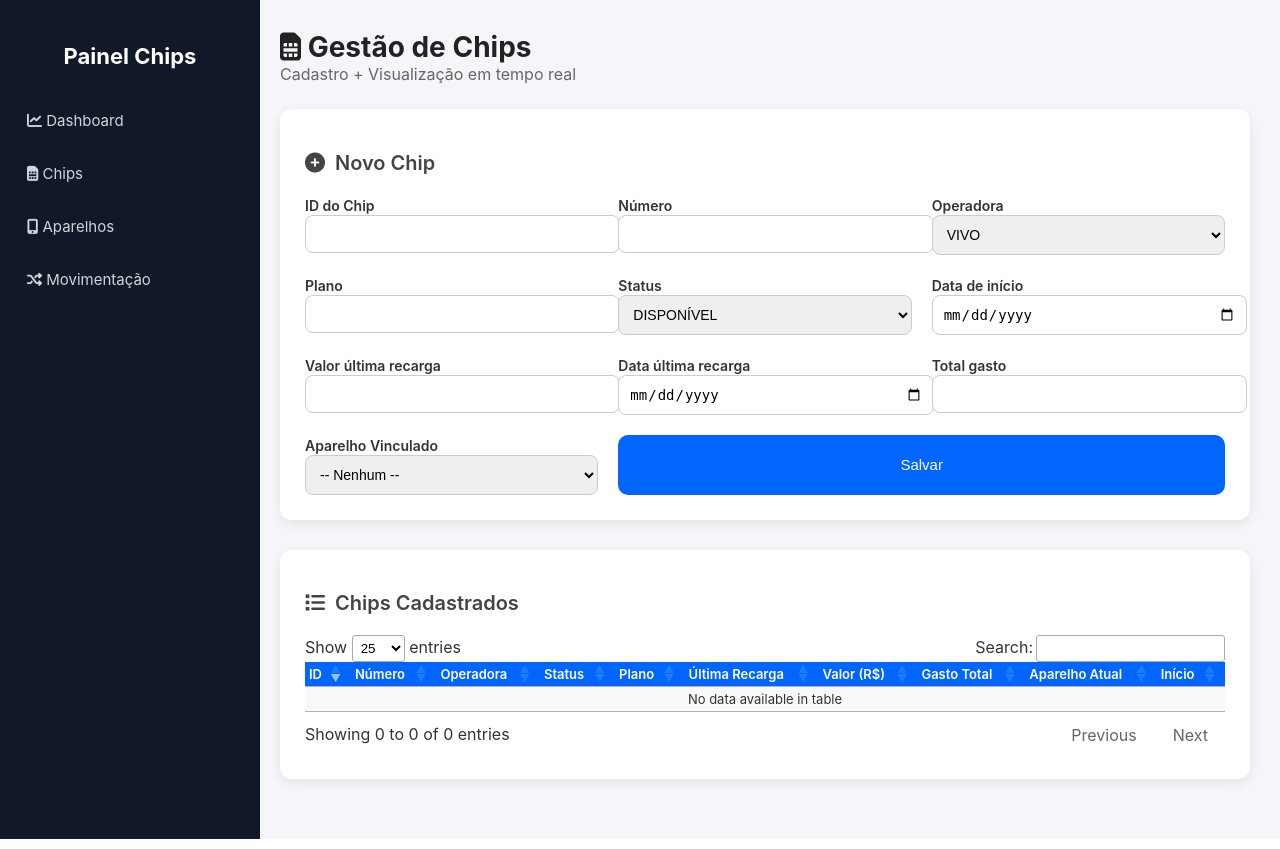
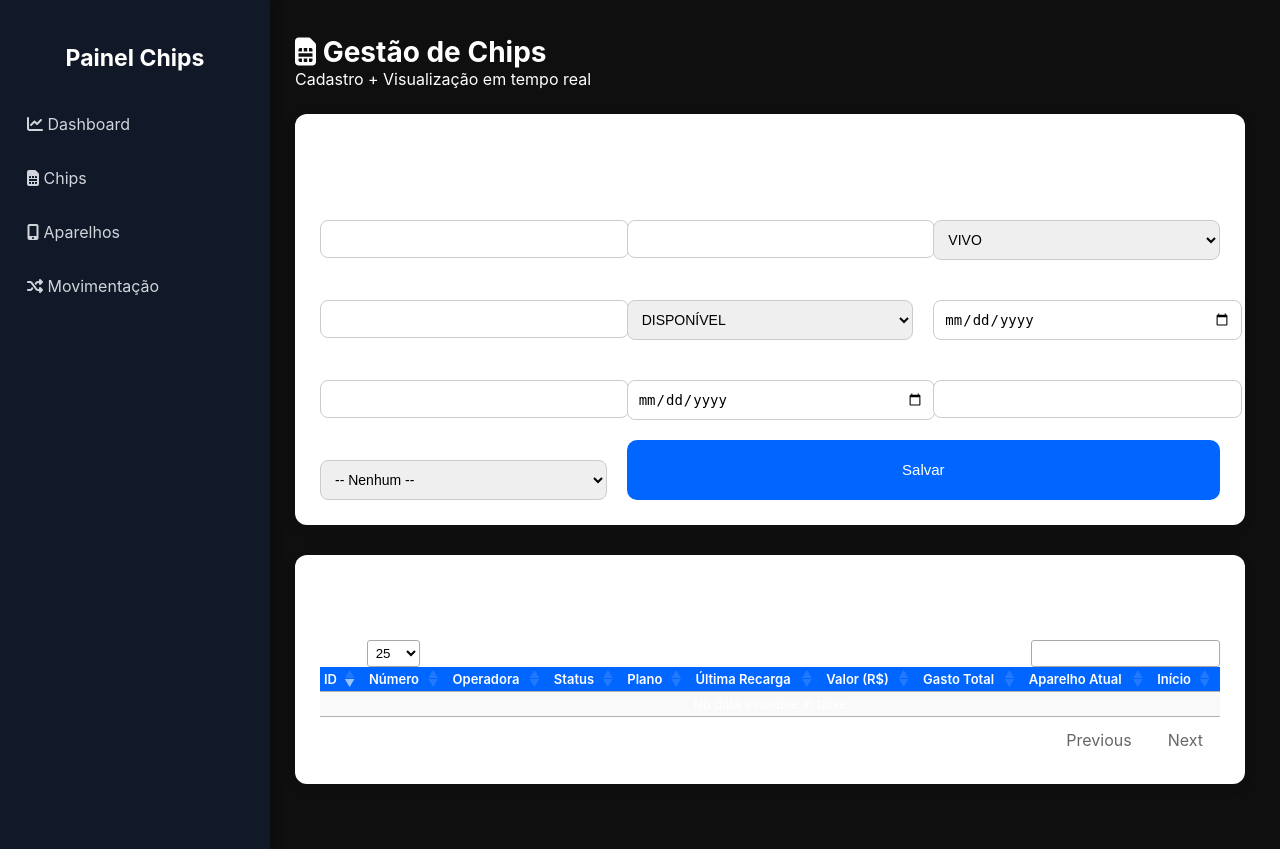
Before and after one commit to desenvoltoo/painel-chips, a Flask app: template templates/chips.html in a window 1280 px wide. Run offline with Flask 3, Linux system fonts and the light colour scheme; the template is opened without the code that fills it, so the values that code supplies are empty; some libraries are stand-ins or nearby versions.

Commit message:
Update base.html

```diff
--- a/templates/base.html
+++ b/templates/base.html
@@ -12,7 +12,7 @@
     <link rel="stylesheet"
           href="https://cdn.datatables.net/1.13.6/css/jquery.dataTables.min.css">
 
-    <!-- Estilos Custom -->
+    <!-- CSS Geral -->
     <link rel="stylesheet" href="/static/css/style.css">
 
     <!-- JS -->
@@ -20,9 +20,15 @@
     <script src="https://cdn.datatables.net/1.13.6/js/jquery.dataTables.min.js"></script>
 
     <style>
+        body {
+            margin: 0;
+            font-family: "Inter", sans-serif;
+            background: #0f0f0f;
+        }
+
         /* ===== SIDEBAR ===== */
         .sidebar {
-            width: 230px;
+            width: 240px;
             height: 100vh;
             background: #111827;
             padding: 25px 15px;
@@ -30,10 +36,11 @@
             top: 0;
             left: 0;
             color: white;
+            box-shadow: 0 0 12px #0006;
         }
 
         .side-title {
-            font-size: 22px;
+            font-size: 23px;
             font-weight: 700;
             margin-bottom: 30px;
             text-align: center;
@@ -46,7 +53,7 @@
             color: #d1d5db;
             text-decoration: none;
             border-radius: 8px;
-            font-size: 15px;
+            font-size: 16px;
             transition: 0.2s;
         }
 
@@ -55,10 +62,11 @@
             color: white;
         }
 
-        /* ===== ÁREA PRINCIPAL ===== */
+        /* ===== CONTEÚDO ===== */
         .content {
-            margin-left: 250px;
-            padding: 30px;
+            margin-left: 260px;
+            padding: 35px;
+            color: white;
         }
 
         .page-header {
@@ -69,7 +77,13 @@
             font-size: 28px;
             font-weight: 700;
             margin: 0;
-            color: #222;
+            color: white;
+        }
+
+        /* Remove interferências globais */
+        h1, h2, h3, p, span, td, th, label {
+            opacity: 1 !important;
+            color: inherit !important;
         }
     </style>
 </head>
```
